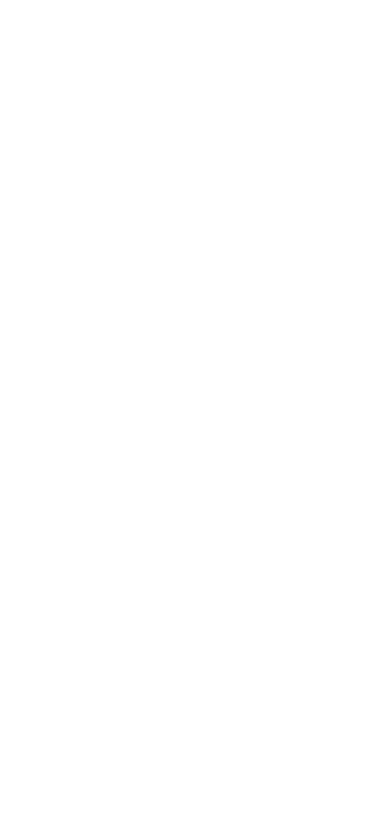
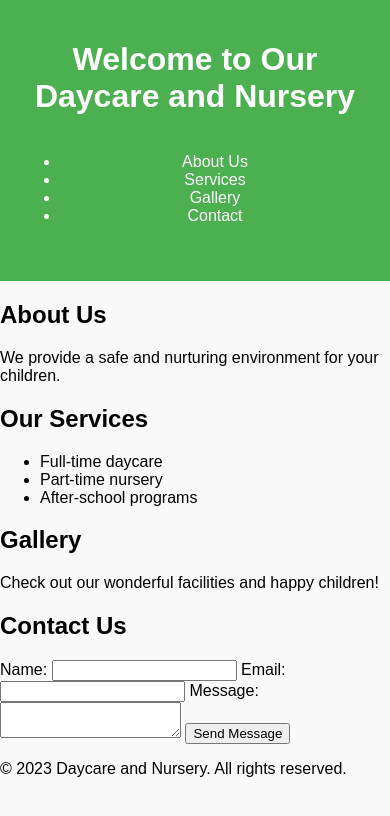
Before and after one commit to Atharv-28/playful-horizons, a plain HTML site: page Frontend/index.html in a window 390 px wide. Drawn offline with Linux system fonts and the light colour scheme.

Commit message:
hirarchy fixed

```diff
--- a/Frontend/index.html
+++ b/Frontend/index.html
@@ -3,9 +3,61 @@
 <head>
     <meta charset="UTF-8">
     <meta name="viewport" content="width=device-width, initial-scale=1.0">
-    <title>Playful-Horizons</title>
+    <title>Daycare and Nursery</title>
+    <link rel="stylesheet" href="src/assets/css/styles.css">
 </head>
 <body>
+    <header>
+        <h1>Welcome to Our Daycare and Nursery</h1>
+        <nav>
+            <ul>
+                <li><a href="#about">About Us</a></li>
+                <li><a href="#services">Services</a></li>
+                <li><a href="#gallery">Gallery</a></li>
+                <li><a href="#contact">Contact</a></li>
+            </ul>
+        </nav>
+    </header>
 
+    <section id="about">
+        <h2>About Us</h2>
+        <p>We provide a safe and nurturing environment for your children.</p>
+    </section>
+
+    <section id="services">
+        <h2>Our Services</h2>
+        <ul>
+            <li>Full-time daycare</li>
+            <li>Part-time nursery</li>
+            <li>After-school programs</li>
+        </ul>
+    </section>
+
+    <section id="gallery">
+        <h2>Gallery</h2>
+        <p>Check out our wonderful facilities and happy children!</p>
+        <div class="image-gallery">
+            <!-- Images will be added here -->
+        </div>
+    </section>
+
+    <section id="contact">
+        <h2>Contact Us</h2>
+        <form id="contact-form">
+            <label for="name">Name:</label>
+            <input type="text" id="name" name="name" required>
+            <label for="email">Email:</label>
+            <input type="email" id="email" name="email" required>
+            <label for="message">Message:</label>
+            <textarea id="message" name="message" required></textarea>
+            <button type="submit">Send Message</button>
+        </form>
+    </section>
+
+    <footer>
+        <p>&copy; 2023 Daycare and Nursery. All rights reserved.</p>
+    </footer>
+
+    <script src="src/assets/js/scripts.js"></script>
 </body>
 </html>
--- /dev/null
+++ b/Frontend/src/assets/css/styles.css
@@ -0,0 +1,65 @@
+body {
+    margin: 0;
+    font-family: 'Arial', sans-serif;
+    background-color: #f9f9f9;
+}
+
+header {
+    background-color: #4CAF50;
+    color: white;
+    padding: 20px;
+    text-align: center;
+}
+
+nav {
+    margin: 20px 0;
+}
+
+nav a {
+    color: white;
+    text-decoration: none;
+    padding: 10px 15px;
+}
+
+nav a:hover {
+    background-color: #45a049;
+}
+
+.container {
+    width: 80%;
+    margin: auto;
+    overflow: hidden;
+}
+
+.footer {
+    background-color: #4CAF50;
+    color: white;
+    text-align: center;
+    padding: 10px 0;
+    position: relative;
+    bottom: 0;
+    width: 100%;
+}
+
+.section {
+    padding: 20px;
+    margin: 20px 0;
+    background-color: white;
+    border-radius: 5px;
+    box-shadow: 0 2px 5px rgba(0, 0, 0, 0.1);
+}
+
+@media (max-width: 768px) {
+    .container {
+        width: 95%;
+    }
+
+    nav {
+        display: flex;
+        flex-direction: column;
+    }
+
+    nav a {
+        margin: 5px 0;
+    }
+}
--- /dev/null
+++ b/Frontend/src/assets/js/scripts.js
@@ -0,0 +1 @@
+// This file is intentionally left blank.
```
Also changed, not shown: Frontend/README.md (added), 2 other files.
